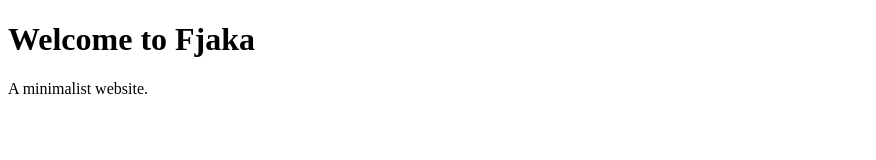
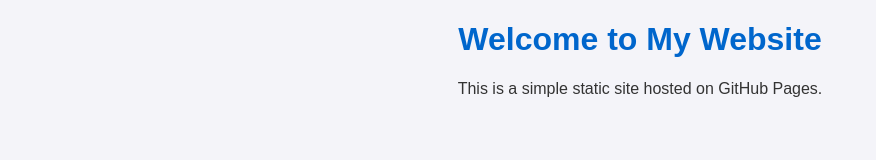
Before and after one commit to FjakaLife/fjaka-dev, a plain HTML site: page index.html in a window 1280 px wide. Shown: the whole page, without its empty margins (0-876 px from the left). Drawn offline with Linux system fonts and the light colour scheme.

Commit message:
Revert Minimalistic Design

```diff
--- a/index.html
+++ b/index.html
@@ -3,15 +3,12 @@
 <head>
     <meta charset="UTF-8">
     <meta name="viewport" content="width=device-width, initial-scale=1.0">
-    <title>Fjaka</title>
-    <link rel="stylesheet" href="styles.css">
+    <title>My Website</title>
+    <link rel="stylesheet" href="style.css">
 </head>
 <body>
-    <header>
-        <h1>Welcome to Fjaka</h1>
-    </header>
-    <main>
-        <p>A minimalist website.</p>
-    </main>
+    <h1>Welcome to My Website</h1>
+    <p>This is a simple static site hosted on GitHub Pages.</p>
+    <script src="script.js"></script>
 </body>
 </html>
--- a/style.css
+++ b/style.css
@@ -1,24 +1,14 @@
 body {
-    font-family: Georgia, "Times New Roman", Times, serif;
-    line-height: 1.6;
+    font-family: Arial, sans-serif;
     margin: 0;
     padding: 0;
+    background-color: #f4f4f9;
     color: #333;
-    background: #fff;
 }
-
-header {
+h1 {
     text-align: center;
-    padding: 2rem;
+    color: #0066cc;
 }
-
-main {
-    max-width: 600px;
-    margin: 2rem auto;
-    padding: 1rem;
+p {
+    text-align: center;
 }
-
-p {
-    font-size: 1.1rem;
-    text-align: justify;
-}
```
